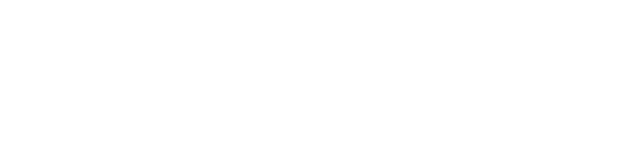
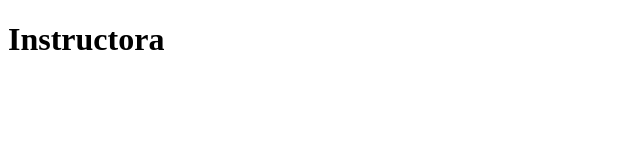
Before and after one commit to jarcia727/sistema-de-registro3, a plain HTML site: page index.html in a window 1280 px wide. Shown: the whole page, without its empty margins (0-640 px from the left). Drawn offline with Linux system fonts and the light colour scheme.

```diff
--- a/index.html
+++ b/index.html
@@ -6,6 +6,6 @@
     <title>Sistema de Registro de juegos</title>
 </head>
 <body>
-
+    <h1>Instructora</h1>
 </body>
 </html>
```
